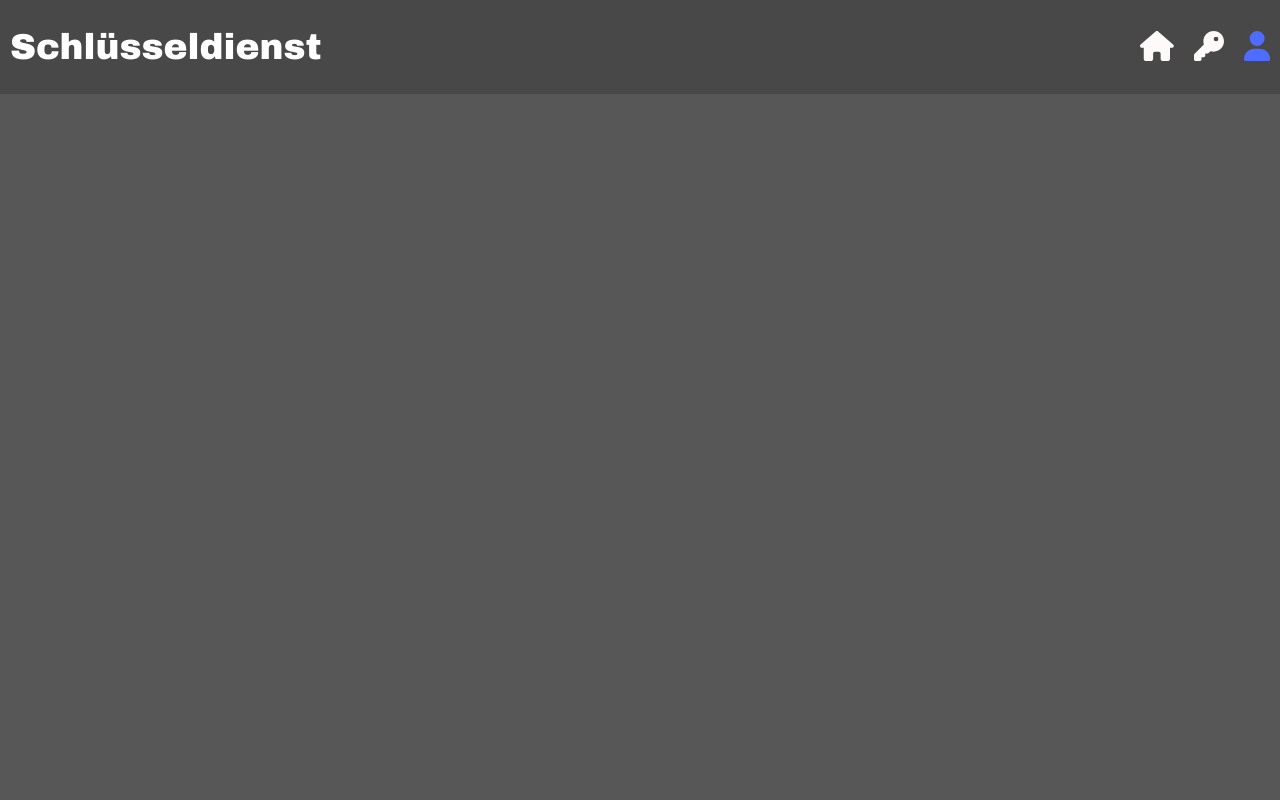
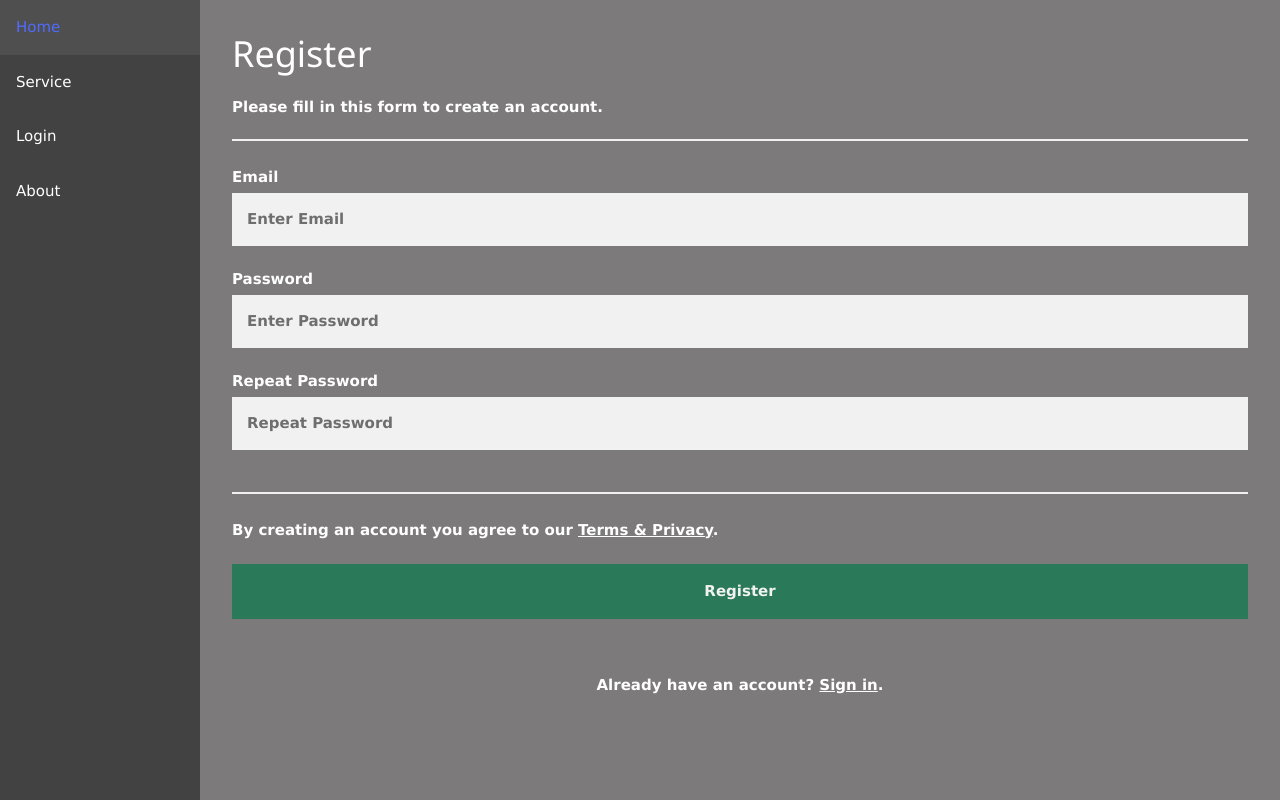
Before and after one commit to Moslem-Elo/KeyService-Frontend, a Vue app: page /login in a window 1280 px wide. Shown: the top 800 px of the page. Built offline with nearby package versions, Linux system fonts and the light colour scheme.

Commit message:
Design anpassungen Login.

```diff
--- a/src/App.vue
+++ b/src/App.vue
@@ -1,77 +1,128 @@
 <template>
     <div>
-        <header>
-            <div class="wrapper">
-                <div class="title-container">
-                    <h3 class="title">Schlüsseldienst</h3>
-                </div>
-                <nav>
-                    <router-link to="/" class="custom-link" :class="{ 'active-link': $route.path === '/' }">
-                        <font-awesome-icon icon="fa-solid fa-house" />
-                    </router-link>
-                    <router-link to="/service" class="custom-link" :class="{ 'active-link': $route.path === '/service' }">
-                        <font-awesome-icon icon="fa-solid fa-key" />
-                    </router-link>
-                    <router-link to="login" class="custom-link" :class="{'active-link': $route.path === '/login'}">
-                        <font-awesome-icon icon="fa-solid fa-user" />
-                    </router-link>
-                </nav>
-            </div>
-        </header>
+        <div class="sidebar">
+            <router-link to="/" class="nav-link" :class="{ 'active': $route.path === '/' }">Home</router-link>
+            <router-link to="/service" class="nav-link" :class="{ 'active': $route.path === '/service' }">Service</router-link>
+            <router-link to="/login" class="nav-link" :class="{ 'active': $route.path === '/contact' }">Login</router-link>
+            <router-link to="/about" class="nav-link" :class="{ 'active': $route.path === '/about' }">About</router-link>
+        </div>
+
+        <div class="content">
+
+            <router-view></router-view>
+        </div>
     </div>
 </template>
 
 <script setup>
-import { RouterLink, RouterView } from 'vue-router';
+import { ref, watch } from 'vue';
+import { useRoute } from 'vue-router';
+
+const route = useRoute();
+
+watch(
+    () => route.path,
+    (newPath) => {
+        // Close sidebar when navigating to a new route (for mobile view)
+        if (window.innerWidth <= 700) {
+            toggleSidebar();
+        }
+    }
+);
+
+const sidebarOpen = ref(false);
+
+const toggleSidebar = () => {
+    sidebarOpen.value = !sidebarOpen.value;
+};
+
+// Close sidebar on initial load if in mobile view
+if (window.innerWidth <= 700) {
+    toggleSidebar();
+}
+
+// Close sidebar when clicking outside of it
+window.addEventListener('click', (event) => {
+    const sidebar = document.querySelector('.sidebar');
+    if (event.target !== sidebar && !sidebar.contains(event.target)) {
+        sidebarOpen.value = false;
+    }
+});
+
+// Update sidebar status on window resize
+window.addEventListener('resize', () => {
+    sidebarOpen.value = window.innerWidth > 700;
+});
 </script>
 
-<style>
-header {
-    background-color: #484848;
-    padding: 10px;
-    position: fixed;
-    top: 0;
-    left: 0;
-    right: 0;
-    z-index: 999;
+<style scoped>
+body {
+    margin: 0;
+    font-family: "Lato", sans-serif;
 }
 
-body{
-    background-color: #575757;
-}
-
-.wrapper {
-    display: flex;
-    justify-content: space-between;
-    align-items: center;
-    font-size: 30px;
-    font-family: Arial;
-    font-style: normal;
-}
-
-.title-container {
-    flex: 1; /* Fülle den verfügbaren Platz aus */
+.content {
+    background-color: #7c7a7a;
+    color: white;
 
 }
 
-.title {
-    font-weight: bold; /* Mach die Schrift dicker */
-    font-size: larger;
-    color: white;
-    font-family: "Arial Black";
+.sidebar {
+    margin: 0;
+    padding: 0;
+    width: 200px;
+    background-color: #424242;
+    position: fixed;
+    height: 100%;
+    overflow: auto;
+    transition: width 0.3s;
 }
 
-nav {
-    display: flex;
-    gap: 20px;
+.sidebar a {
+    display: block;
+    color: #ffffff;
+    padding: 16px;
+    text-decoration: none;
 }
 
-.custom-link {
-    color: #fffafa; /* Farbe für nicht aktive Links */
+.sidebar a.active {
+    background-color: #504f4f;
+    color: #4f6cff;
 }
 
-.active-link {
-    color: #4f6cff; /* Farbe für aktive Links */
-    /* Hier könntest du auch andere Stile für aktive Links hinzufügen */
+.sidebar a:hover:not(.active) {
+    background-color: #504f4f;
+    color: #4f6cff;
+}
+
+div.content {
+    margin-left: 200px;
+    padding: 1px 16px;
+    height: 1000px;
+    transition: margin-left 0.3s;
+}
+
+@media screen and (max-width: 700px) {
+    .sidebar {
+        width: 100%;
+        height: auto;
+        position: relative;
+    }
+    .sidebar a {
+        float: left;
+    }
+    div.content {
+        margin-left: 0;
+    }
+    .sidebar:not(.open) {
+        display: none;
+    }
+}
+
+@media screen and (max-width: 400px) {
+    .sidebar a {
+        text-align: center;
+        float: none;
+    }
 }
 </style>
--- a/src/views/HomeView.vue
+++ b/src/views/HomeView.vue
@@ -3,7 +3,10 @@
 
 
 <template>
-
+    <h2>Responsive Sidebar Example</h2>
+    <p>This example uses media queries to transform the sidebar into a top navigation bar when the screen size is 700px or less.</p>
+    <p>We have also added a media query for screens that are 400px or less, which will vertically stack and center the navigation links.</p>
+    <h3>Resize the browser window to see the effect.</h3>
 </template>
 
 
--- a/src/views/LoginView.vue
+++ b/src/views/LoginView.vue
@@ -1,11 +1,106 @@
+<template>
+    <div>
+        <form @submit.prevent="registerUser">
+            <div class="container">
+                <h1>Register</h1>
+                <p>Please fill in this form to create an account.</p>
+                <hr>
+
+                <label for="email"><b>Email</b></label>
+                <input v-model="email" type="text" placeholder="Enter Email" name="email" required>
+
+                <label for="password"><b>Password</b></label>
+                <input v-model="password" type="password" placeholder="Enter Password" name="password" required>
+
+                <label for="password-repeat"><b>Repeat Password</b></label>
+                <input v-model="passwordRepeat" type="password" placeholder="Repeat Password" name="password-repeat" required>
+                <hr>
+                <p>By creating an account you agree to our <a href="#">Terms & Privacy</a>.</p>
+
+                <button type="submit" class="registerbtn">Register</button>
+            </div>
+
+            <div class="container signin">
+                <p>Already have an account? <router-link to="/login">Sign in</router-link>.</p>
+            </div>
+        </form>
+    </div>
+</template>
+
 <script setup>
+import { ref } from 'vue';
+import { useRouter } from 'vue-router';
 
+const router = useRouter();
+
+const email = ref('');
+const password = ref('');
+const passwordRepeat = ref('');
+
+const registerUser = () => {
+    // Implement your user registration logic here
+    // You can use email.value, password.value, and passwordRepeat.value to access form inputs
+    // Redirect to another route after successful registration
+    router.push('/dashboard');
+};
 </script>
 
-<template>
+<style scoped>
+body {
+    font-family: Arial, Helvetica, sans-serif;
+    background-color: #ffffff;
+}
 
-</template>
+.container {
+    padding: 16px;
+    background-color: #7c7a7a;
+    color: white;
+    font-weight: bold;
+}
 
-<style scoped>
+input[type="text"],
+input[type="password"] {
+    width: 100%;
+    padding: 15px;
+    margin: 5px 0 22px 0;
+    display: inline-block;
+    border: none;
+    background: #f1f1f1;
+}
 
+input[type="text"]:focus,
+input[type="password"]:focus {
+    background-color: #ddd;
+    outline: none;
+}
+
+hr {
+    border: 1px solid #f1f1f1;
+    margin-bottom: 25px;
+}
+
+.registerbtn {
+    background-color: #227955;
+    color: white;
+    padding: 16px 20px;
+    margin: 8px 0;
+    border: none;
+    cursor: pointer;
+    width: 100%;
+    opacity: 0.9;
+}
+
+.registerbtn:hover {
+    opacity: 1;
+}
+
+a {
+    color: #ffffff;
+}
+
+.signin {
+    background-color: #7c7a7a;
+    text-align: center;
+    font-weight: bold;
+}
 </style>
--- a/src/views/ServiceView.vue
+++ b/src/views/ServiceView.vue
@@ -3,28 +3,18 @@
 </script>
 
 <template>
+    <body>
     <div class="service">
         <h2>Unsere Dienstleistungen</h2>
         <p>
             Hier kannst du Informationen zu den Dienstleistungen deines Unternehmens oder andere relevante Inhalte hinzufügen.
         </p>
     </div>
+    </body>
+
 </template>
 
 <style>
-body{
 
-}
 
-h2 {
-    text-align: center;
-    margin-top: 50px;
-    color: #413f3f;
-}
-
-p {
-    max-width: 600px;
-    margin: 0 auto;
-    line-height: 1.5;
-}
 </style>
```
